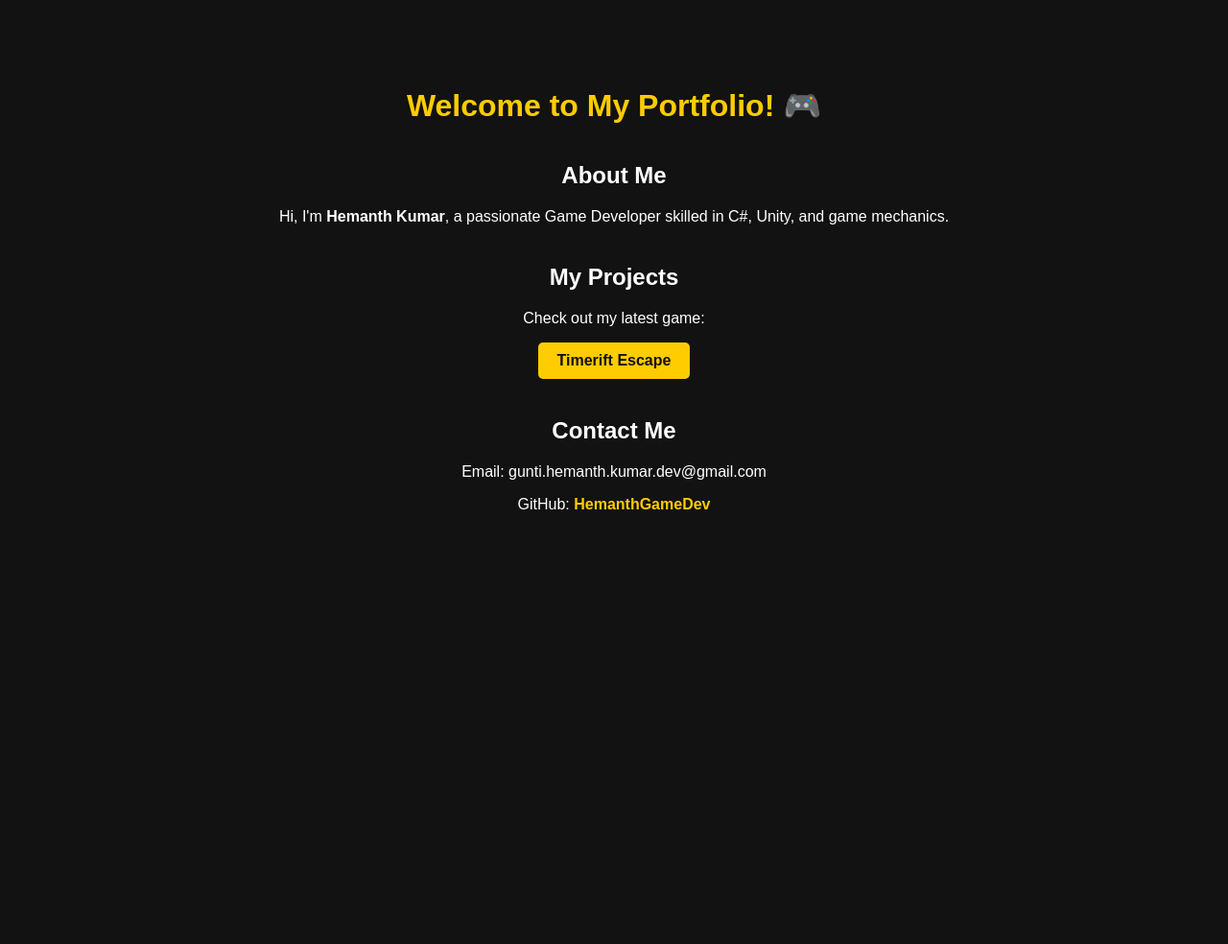
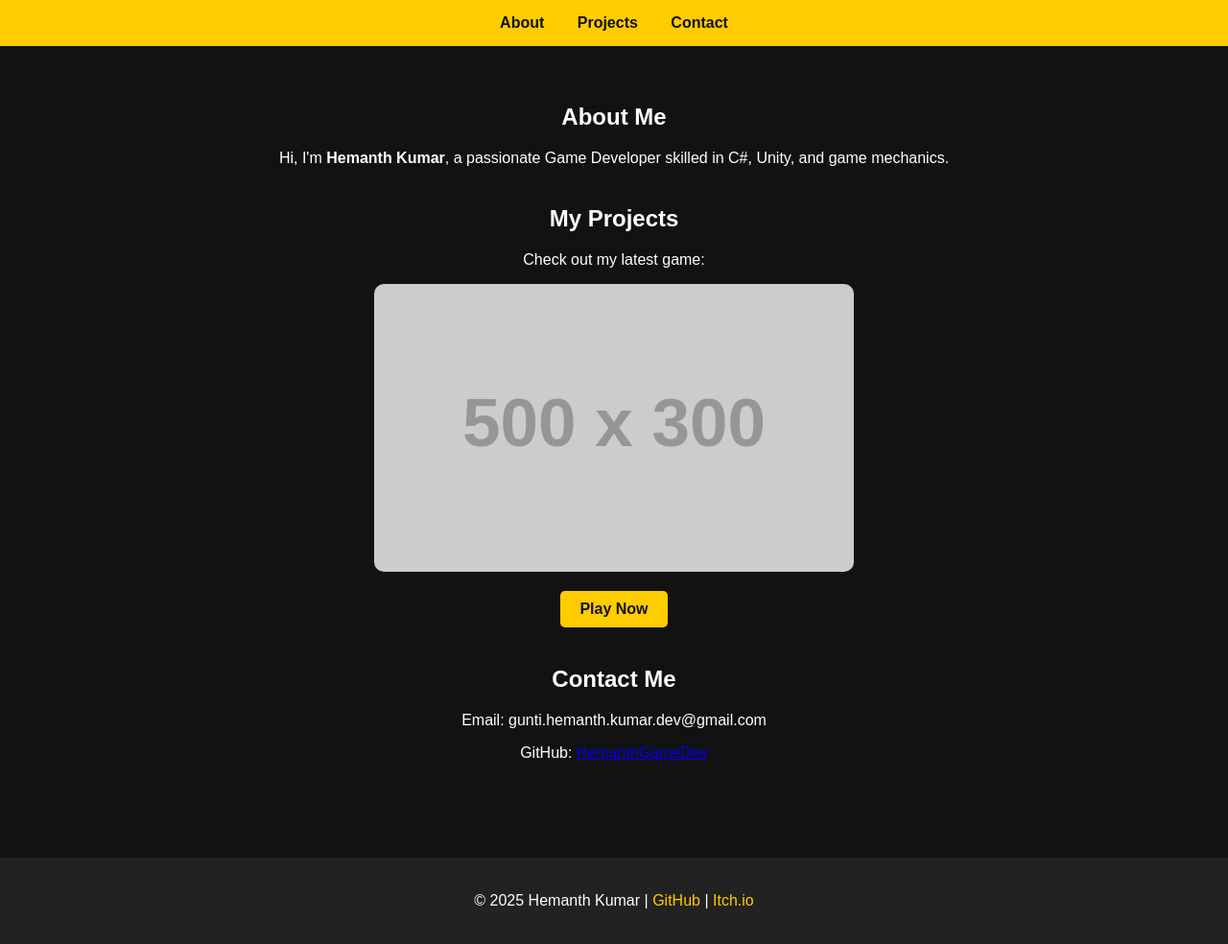
Before and after one commit to HemanthGameDev/HemanthGameDev.github.io, a plain HTML site: page index.html in a window 1280 px wide. Shown: the whole page at 96% size. Before the commit the page ends 800 px from the top, so only its background shows below. Drawn offline with Linux system fonts and the light colour scheme; placeholder pictures from the web are drawn by us.

Commit message:
Update index.html

```diff
--- a/index.html
+++ b/index.html
@@ -5,34 +5,52 @@
     <meta name="viewport" content="width=device-width, initial-scale=1.0">
     <title>Hemanth Kumar | Game Developer</title>
     <style>
-        body { font-family: Arial, sans-serif; text-align: center; margin: 50px; background-color: #121212; color: #fff; }
-        h1 { color: #ffcc00; }
-        a { color: #ffcc00; text-decoration: none; font-weight: bold; }
+        body { font-family: Arial, sans-serif; text-align: center; margin: 0; background-color: #121212; color: #fff; }
+        header { background: #ffcc00; padding: 15px 0; }
+        nav a { margin: 0 15px; color: #121212; font-weight: bold; text-decoration: none; }
         .container { max-width: 800px; margin: auto; padding: 20px; }
         .section { margin: 40px 0; }
         .btn { display: inline-block; background: #ffcc00; padding: 10px 20px; color: #121212; border-radius: 5px; text-decoration: none; font-weight: bold; }
+        .project img { width: 100%; max-width: 500px; border-radius: 10px; }
+        footer { background: #222; padding: 20px; margin-top: 40px; }
+        footer a { color: #ffcc00; text-decoration: none; }
     </style>
 </head>
 <body>
+    <header>
+        <nav>
+            <a href="#about">About</a>
+            <a href="#projects">Projects</a>
+            <a href="#contact">Contact</a>
+        </nav>
+    </header>
+
     <div class="container">
-        <h1>Welcome to My Portfolio! 🎮</h1>
-
-        <div class="section">
+        <div class="section" id="about">
             <h2>About Me</h2>
             <p>Hi, I'm <b>Hemanth Kumar</b>, a passionate Game Developer skilled in C#, Unity, and game mechanics.</p>
         </div>
 
-        <div class="section">
+        <div class="section" id="projects">
             <h2>My Projects</h2>
-            <p>Check out my latest game:</p>
-            <a href="https://gunti-hemanth-kumar.itch.io/timeriftescape" target="_blank" class="btn">Timerift Escape</a>
+            <div class="project">
+                <p>Check out my latest game:</p>
+                <a href="https://gunti-hemanth-kumar.itch.io/timeriftescape" target="_blank">
+                    <img src="https://via.placeholder.com/500x300" alt="Timerift Escape">
+                </a>
+                <p><a href="https://gunti-hemanth-kumar.itch.io/timeriftescape" target="_blank" class="btn">Play Now</a></p>
+            </div>
         </div>
 
-        <div class="section">
+        <div class="section" id="contact">
             <h2>Contact Me</h2>
             <p>Email: gunti.hemanth.kumar.dev@gmail.com</p>
             <p>GitHub: <a href="https://github.com/HemanthGameDev" target="_blank">HemanthGameDev</a></p>
         </div>
     </div>
+
+    <footer>
+        <p>&copy; 2025 Hemanth Kumar | <a href="https://github.com/HemanthGameDev" target="_blank">GitHub</a> | <a href="https://gunti-hemanth-kumar.itch.io/timeriftescape" target="_blank">Itch.io</a></p>
+    </footer>
 </body>
 </html>
```
